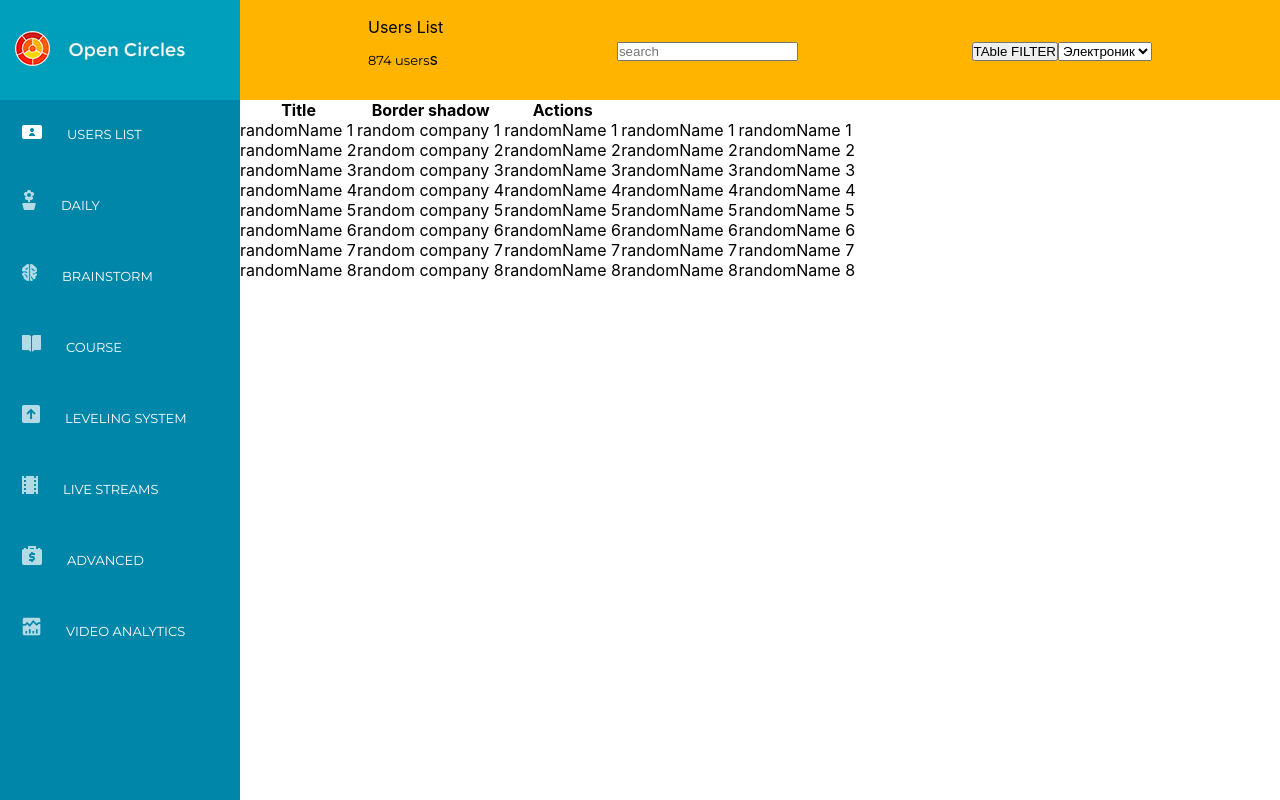
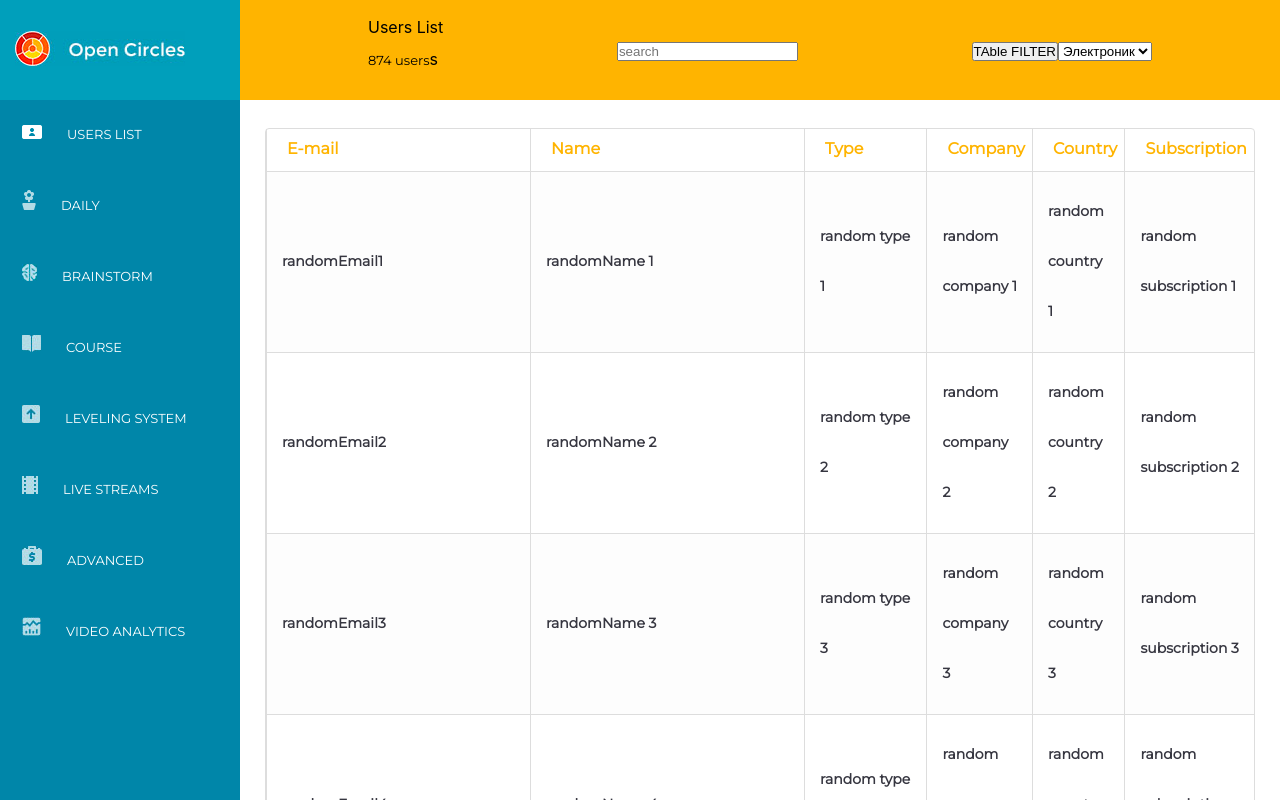
Before and after one commit to kirillGovor/Smartym-Pro, a React (Create React App) app in the folder smatriym_pro_test/: page / in a window 1280 px wide. Shown: the top 800 px of the page. Built offline with nearby package versions, Linux system fonts and the light colour scheme.

Commit message:
fill popup context, table was styled, added exit image for popup

```diff
--- a/smatriym_pro_test/src/App.tsx
+++ b/smatriym_pro_test/src/App.tsx
@@ -3,7 +3,7 @@ import "./App.css";
 import LogoBlock from "./components/vertical menu/logoBlock/logoBlock";
 import MenuElements from "./components/vertical menu/menuElements/MenuElements";
 import Header from "./components/header/header";
-import Table from "./components/content/Table";
+import Table from "./components/content/table/Table";
 import  ContextApp  from "../src/components/contextApp";
 
 const App = () => {
--- a/smatriym_pro_test/src/components/content/Popup.tsx
+++ /dev/null
@@ -1,44 +0,0 @@
-import React from "react";
-import * as ReactDOM from "react-dom";
-import { IUser } from "../../types/types";
-
-const Popup:React.FC<IUser> = ({
-  email,
-  name,
-  type,
-  comapny,
-  country,
-  subscription,
-  id
-}: IUser) => {
-  //items
-  // const { state, setEdding } = React.useContext(AppContext);
-
-  return ReactDOM.createPortal(
-    <div
-      style={{
-        position: "fixed",
-        top: 0,
-        bottom: 0,
-        left: 0,
-        right: 0,
-        background: "rgba(255,255,255,0.8)",
-        display: "grid",
-        justifyItems: "center",
-        alignItems: "center",
-        opacity:"70%"
-      }}
-    >
-      {/* <UpdateEmployeeForm
-            cancelClicked={this.cancelClicked}
-            item={this.props.item}
-          /> */}
-      <div>{name}</div>
-    </div>,
-
-    document.body
-  );
-
-};
-
-export default Popup;
--- a/smatriym_pro_test/src/components/content/Table.tsx
+++ /dev/null
@@ -1,31 +0,0 @@
-import React, { useEffect, useState } from "react";
-import User from "./User";
-import { AppContext } from "../contextApp";
-import { IUser } from "../../types/types";
-
-const Table: React.FC = () => {
-  const { state, getUsers } = React.useContext(AppContext);
-
-
-
-  useEffect(() => {
-    debugger;
-    if (getUsers) getUsers();
-  }, []);
-
-  return (
-    <table cellSpacing={"0"} cellPadding={"0"}>
-      <thead>
-        <tr>
-          <th>Title</th>
-          <th>Border shadow</th>
-          <th>Actions</th>
-        </tr>
-      </thead>
-      <tbody>
-        {state ? state.users.map((d: IUser) => <User {...d} />) : null}
-      </tbody>
-    </table>
-  );
-};
-export default Table;
--- a/smatriym_pro_test/src/components/content/content.tsx
+++ b/smatriym_pro_test/src/components/content/content.tsx
@@ -1,5 +1,5 @@
 import React from "react";
-import Table from "./Table";
+import Table from "./table/Table";
 
 const Content = () => {
   return (
--- a/smatriym_pro_test/src/components/content/User.tsx
+++ b/smatriym_pro_test/src/components/content/popup/PopupForm.tsx
@@ -1,19 +1,17 @@
 import React from "react";
-import { IUser } from "../../types/types";
-import { AppContext } from "../contextApp";
-import Popup from "./popup";
+import { IUser } from "../../../types/types";
 
-const User = (props: IUser) => {
+
+const PopupForm = (props: IUser) => {
   //items
   const [isEditing, setIsEditing] = React.useState<boolean>(false);
-  const { state, setEdding } = React.useContext(AppContext);
+
 
   return (
     <>
       <tr
         onClick={() => {
-          debugger;
-          setEdding && setIsEditing(true);
+          setIsEditing && setIsEditing(true);
         }}
       >
         <td>{props.name}</td>
@@ -22,9 +20,9 @@ const User = (props: IUser) => {
         <td>{props.name}</td>
         <td>{props.name}</td>
       </tr>
-      {isEditing? <Popup {...props} /> : null}
+      {/* {isEditing? <Popup {...props} /> : null} */}
     </>
   );
 };
 
-export default User;
+export default PopupForm;
--- /dev/null
+++ b/smatriym_pro_test/src/components/content/popup/popup.css
@@ -0,0 +1,12 @@
+.popupBlock{
+    background: rgba(255,255,255,1);
+    width: 880px;
+    height: 510px;
+}
+.popupBlock .content div {
+    display: flex;
+}
+.header{
+    display: flex;
+    justify-content: space-between;
+}
--- /dev/null
+++ b/smatriym_pro_test/src/components/content/popup/popup.tsx
@@ -0,0 +1,114 @@
+import React from "react";
+import * as ReactDOM from "react-dom";
+import { IUser } from "../../../types/types";
+import "./popup.css";
+import close from "./image/exit.png";
+
+const Popup: React.FC<IUser> = ({
+  email,
+  name,
+  type,
+  comapny,
+  country,
+  subscription,
+  id
+}: IUser) => {
+  const [editType, setType] = React.useState<string>(type ? type : "");
+
+  //items
+  // const { state, setEdding } = React.useContext(AppContext);
+
+  return ReactDOM.createPortal(
+    <div
+      style={{
+        position: "fixed",
+        top: 0,
+        bottom: 0,
+        left: 0,
+        right: 0,
+        background: "rgba(000, 000, 000, 0.3)",
+        display: "grid",
+        justifyItems: "center",
+        alignItems: "center"
+      }}
+    >
+      {/* <UpdateEmployeeForm
+            cancelClicked={this.cancelClicked}
+            item={this.props.item}
+          /> */}
+      <div className="popupBlock">
+        <div className="header">
+          <div>
+            {" "}
+            <p> EDIT {name}</p>
+            <p>Enique ID - {id}</p>
+          </div>
+          <div>
+            <img alt ="" src ={close}></img>
+          </div>
+        </div>
+        <div className="content">
+          <div>
+            <div>
+              <p>E-MAIL</p>
+              <input type="text"></input>
+            </div>
+            <div>
+              <p>FIRST NAME</p>
+              <input type="text"></input>
+            </div>
+            <div>
+              <p>LAST NAME</p>
+              <input type="text"></input>
+            </div>
+          </div>
+          <div>
+            <div>
+              <p>COUNTRY</p>
+              <input type="text"></input>
+            </div>
+            <div>
+              <p>COMAPNY</p>
+              <input type="text"></input>
+            </div>
+          </div>
+          <div>
+            <div>
+              <p>TYPE</p>
+              <input type="text"></input>
+            </div>{" "}
+            //select
+            <div>
+              <p>LEVEL</p>
+              <input type="text"></input>
+            </div>{" "}
+            //select
+            <div>
+              <p>VALIDATED</p>
+              <input type="text"></input>
+            </div>
+            <div>
+              <p>COINTS</p>
+              <input type="text"></input>
+            </div>
+          </div>
+        </div>
+        <div>
+          <div>
+            <p>Subscription type - {type}</p>
+            <p>Subscription date - {}</p> //date
+          </div>
+          <div>
+            <button>RESET PASSWORD</button>
+            <button>REVOCE ACCESS</button>
+            <button>SAVE</button>
+          </div>
+        </div>
+      </div>
+    </div>,
+
+    document.body
+  );
+};
+
+export default Popup;
--- /dev/null
+++ b/smatriym_pro_test/src/components/content/table/Table.tsx
@@ -0,0 +1,35 @@
+import React, { useEffect, useState } from "react";
+import User from "./User";
+import { AppContext } from "../../contextApp";
+import { IUser } from "../../../types/types";
+import "./table.css";
+const Table: React.FC = () => {
+  const { state, getUsers } = React.useContext(AppContext);
+
+
+
+  useEffect(() => {
+    if (getUsers) getUsers();
+  }, []);
+
+  return (
+    <div className="tableBlock">
+    <table className="userList table tableStriped" cellSpacing={"0"} cellPadding={"0"}>
+      <thead>
+        <tr>
+          <th style ={{minWidth:"264px"}}>E-mail</th>
+          <th style ={{minWidth:"274px"}}>Name</th>
+          <th style ={{minWidth:"122px"}}>Type</th>
+          <th>Company</th>
+          <th>Country</th>
+          <th>Subscription</th>
+        </tr>
+      </thead>
+      <tbody>
+        {state ? state.users.map((d: IUser) => <User {...d} />) : null}
+      </tbody>
+    </table>
+    </div>
+  );
+};
+export default Table;
--- /dev/null
+++ b/smatriym_pro_test/src/components/content/table/User.tsx
@@ -0,0 +1,30 @@
+import React from "react";
+import { IUser } from "../../../types/types";
+import { AppContext } from "../../contextApp";
+import Popup from "../popup/popup";
+
+const User = (props: IUser) => {
+  //items
+  const [isEditing, setIsEditing] = React.useState<boolean>(false);
+  const { state, setEdding } = React.useContext(AppContext);
+
+  return (
+    <>
+      <tr
+        onClick={() => {
+          setIsEditing && setIsEditing(true);
+        }}
+      >
+        <td>{props.email}</td>
+        <td>{props.name}</td>
+        <td>{props.type}</td>
+        <td>{props.comapny}</td>
+        <td>{props.country}</td>
+        <td>{props.subscription}</td>
+      </tr>
+      {isEditing? <Popup {...props} /> : null}
+    </>
+  );
+};
+
+export default User;
--- /dev/null
+++ b/smatriym_pro_test/src/components/content/table/table.css
@@ -0,0 +1,64 @@
+table {
+    border: solid 1px gray;
+    border-radius: 4px;
+
+}
+.tableBlock{
+    margin: 0;
+    padding-top: 28px;
+    padding-left: 25px;
+    padding-right: 25px;
+    background-color: #ffffff;
+}
+.tableStriped > tbody > tr:nth-of-type(odd) {
+    background-color: rgb(253, 253, 253);
+  }
+
+  .tableStriped th{
+    border-left: 1px solid #ddd;
+    padding-left: 20px;
+    padding-top: 10px;
+    padding-bottom: 13px;
+    color:#ffb400;
+    font-family: "Montserrat";
+    font-size: 16px;
+  }
+
+  .table > tbody > tr > td {
+    border-top: 1px solid #ddd;
+    border-left: 1px solid #ddd;
+    vertical-align: middle;
+    padding-left: 5px;
+    min-width: 150px;
+    padding: 15px;
+    font-family: "Montserrat";
+    font-size: 14px;
+    text-align: left;
+    color: rgb(54, 54, 64);
+    line-height: 3.571;
+    font-weight: bold;
+    cursor: pointer;
+  }
+  @media only screen and (max-width: 1600px) {
+    .table > tbody > tr > td {
+      min-width: auto;
+    }
+  }
+
+
+
+  .userList {
+    border: 1px solid #ddd;
+  }
+  .table > tbody {
+    position: relative;
+  }
+
+  th {
+    padding: 5px;
+    text-align: left;
+  }
+  .tableBlock {
+    overflow-y: auto;
+    position: relative;
+  }
```
Also changed, not shown: smatriym_pro_test/src/components/content/popup/image/exit.png (added).
